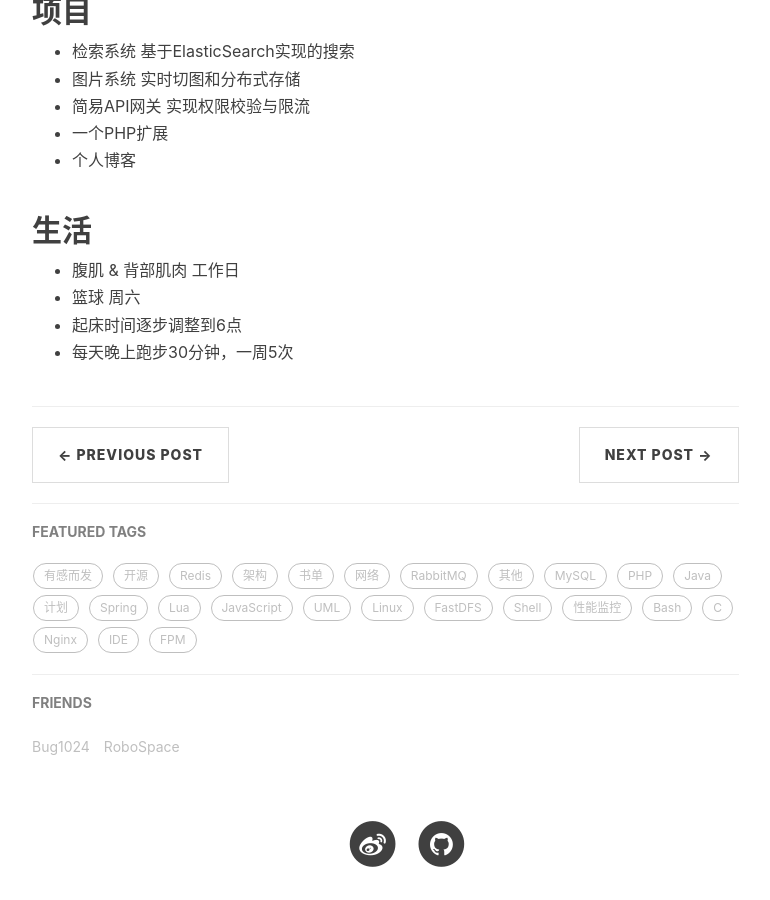
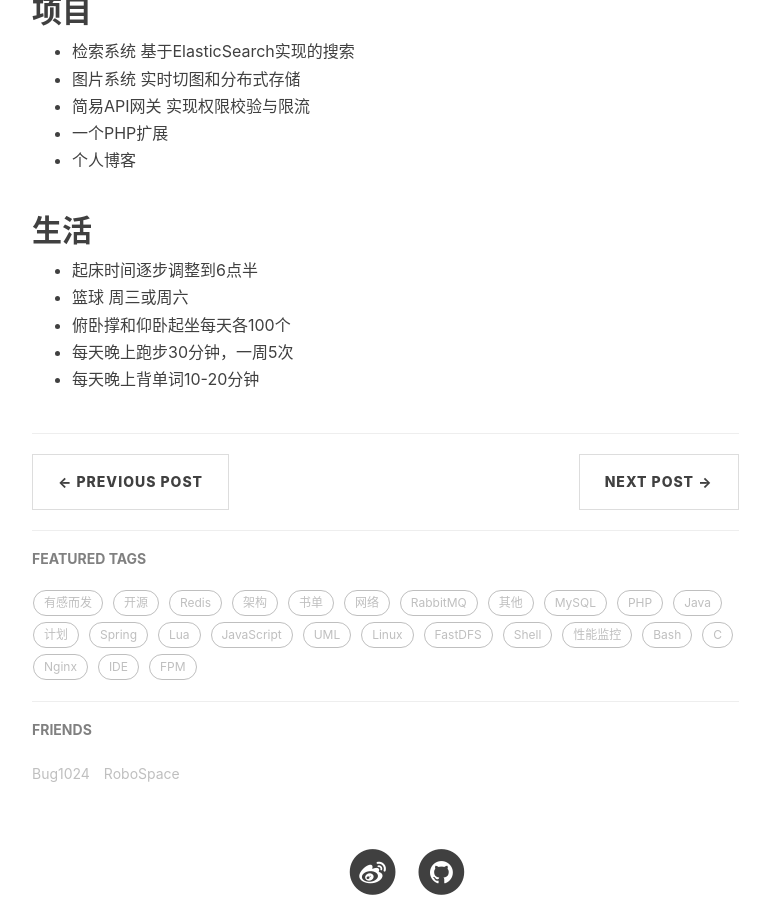
Before and after one commit to bug1024/jeet-blog, a Jekyll site: the page built from _posts/2017-03-08-2017plan.md, in a window 1280 px wide and 900 px high, scrolled down 2066 px. Shown: the whole window, without its empty margins (233-1003 px from the left). Built offline with Jekyll 4.4.1, drawn with Linux system fonts in a browser that asks for light colours; nearby versions of some CDN libraries; comment, search, counter and statistics services are not loaded.

Commit message:
update my plan

```diff
--- a/_posts/2017-03-08-2017plan.md
+++ b/_posts/2017-03-08-2017plan.md
@@ -68,7 +68,8 @@ tags:
  - 个人博客
 
 ## 生活
- - 腹肌 & 背部肌肉 工作日
- - 篮球 周六
- - 起床时间逐步调整到6点
+ - 起床时间逐步调整到6点半
+ - 篮球 周三或周六
+ - 俯卧撑和仰卧起坐每天各100个
  - 每天晚上跑步30分钟，一周5次
+ - 每天晚上背单词10-20分钟
```
